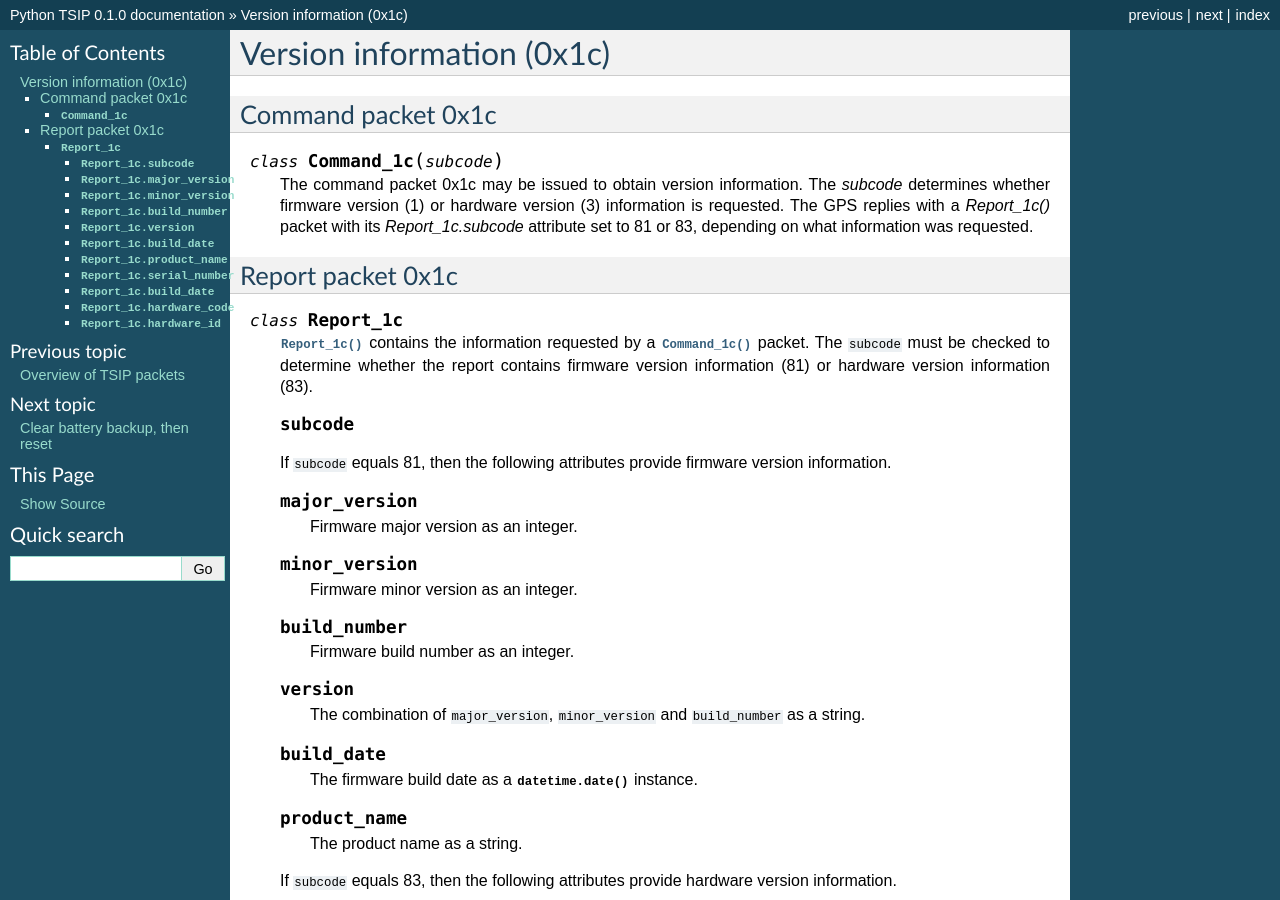
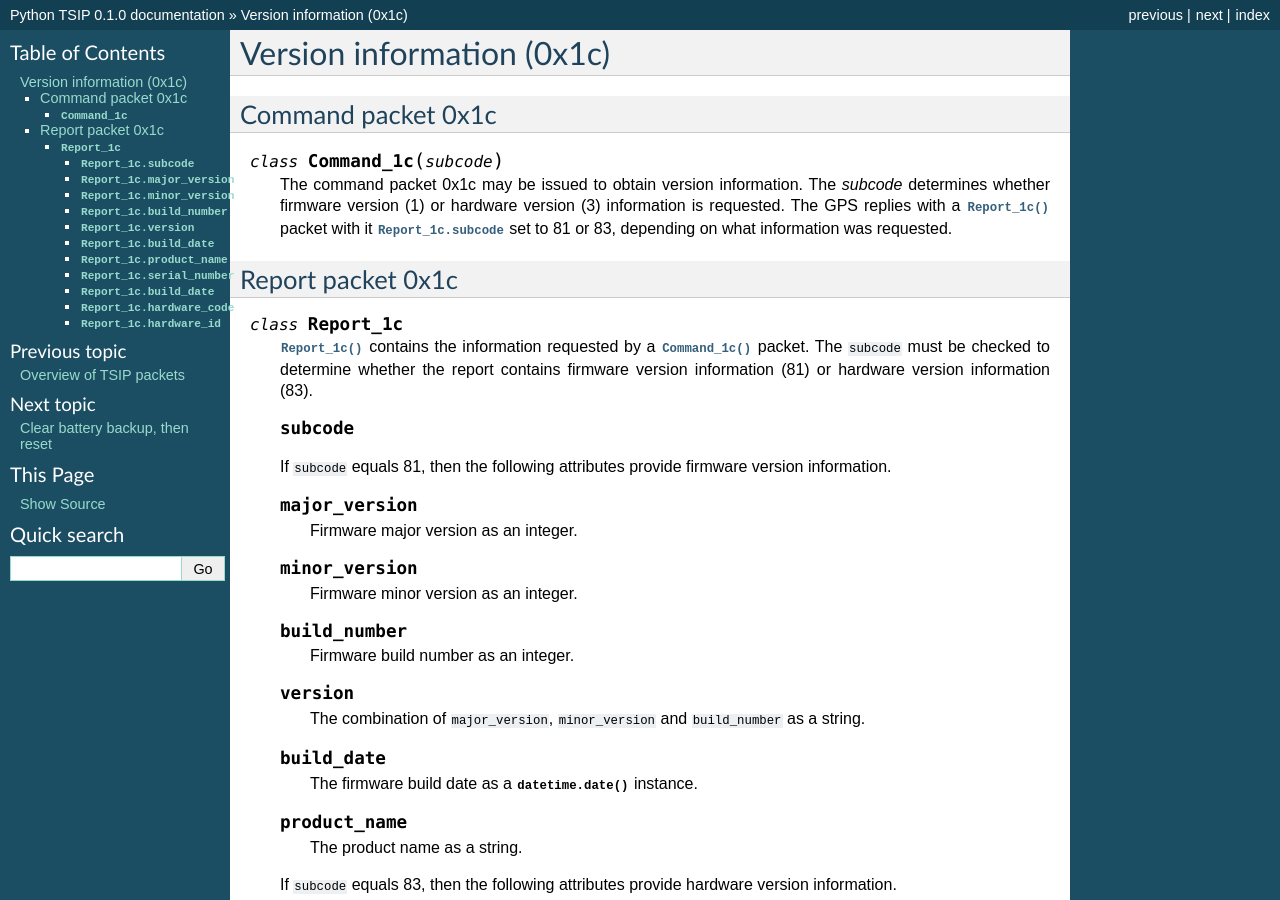
Before and after one commit to mjuenema/python-TSIP, a Sphinx documentation site: the page built from docs/01_packets_version_information.rst, in a window 1280 px wide and 900 px high. Built offline with Sphinx 7.4.7, drawn with Linux system fonts in a browser that asks for light colours; cross-references to code outside the pages are shown as plain code.

Commit message:
RTD ReST

```diff
--- a/docs/01_packets_version_information.rst
+++ b/docs/01_packets_version_information.rst
@@ -10,7 +10,7 @@ Command packet 0x1c
    The command packet 0x1c may be issued to obtain version information.
    The *subcode* determines whether firmware version (1) or hardware
    version (3) information is requested. The GPS replies with a
-   `Report_1c()` packet with its `Report_1c.subcode` attribute set
+   :class:`Report_1c()` packet with it :attr:`Report_1c.subcode` set
    to 81 or 83, depending on what information was requested.
 
 Report packet 0x1c
```
